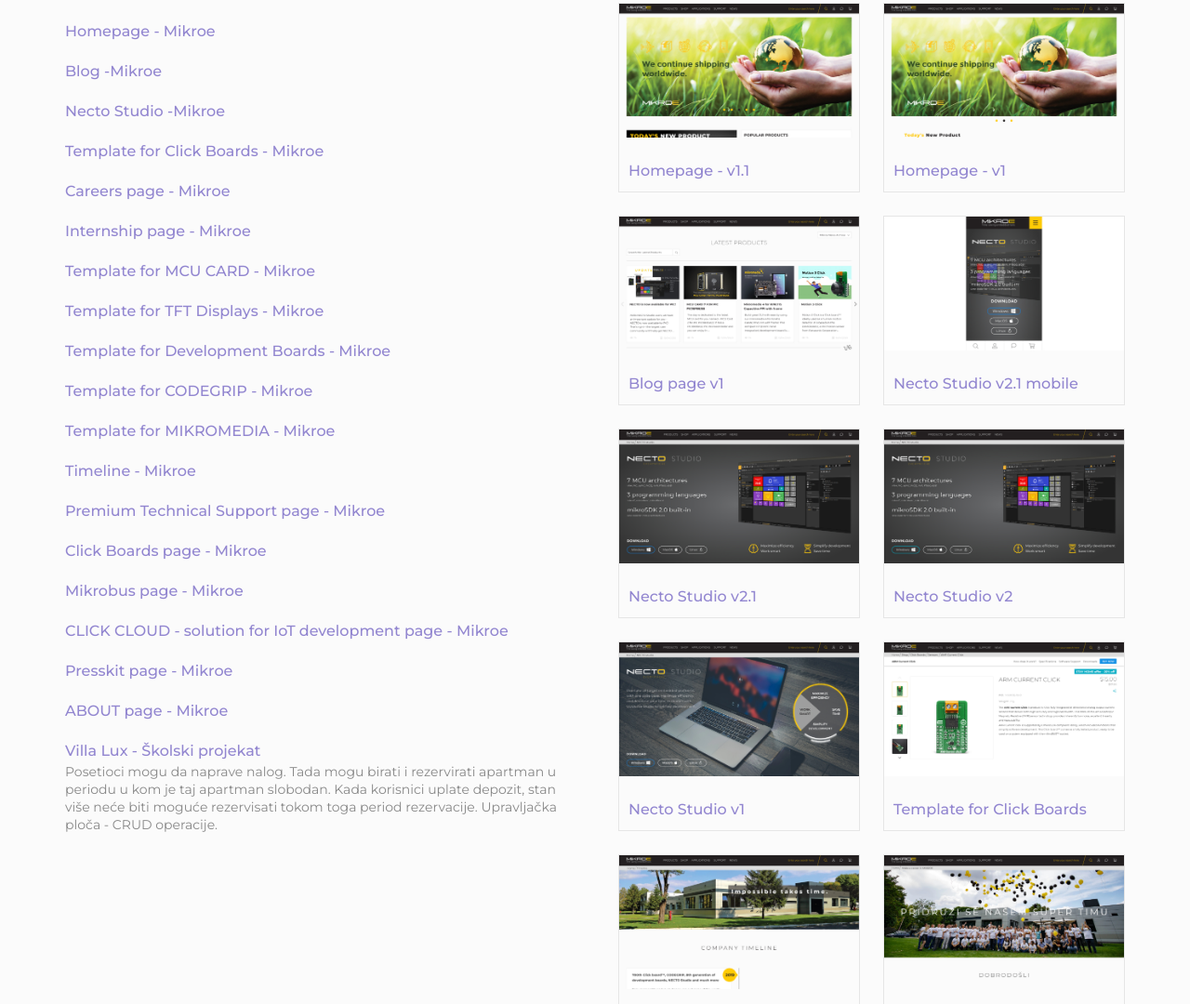
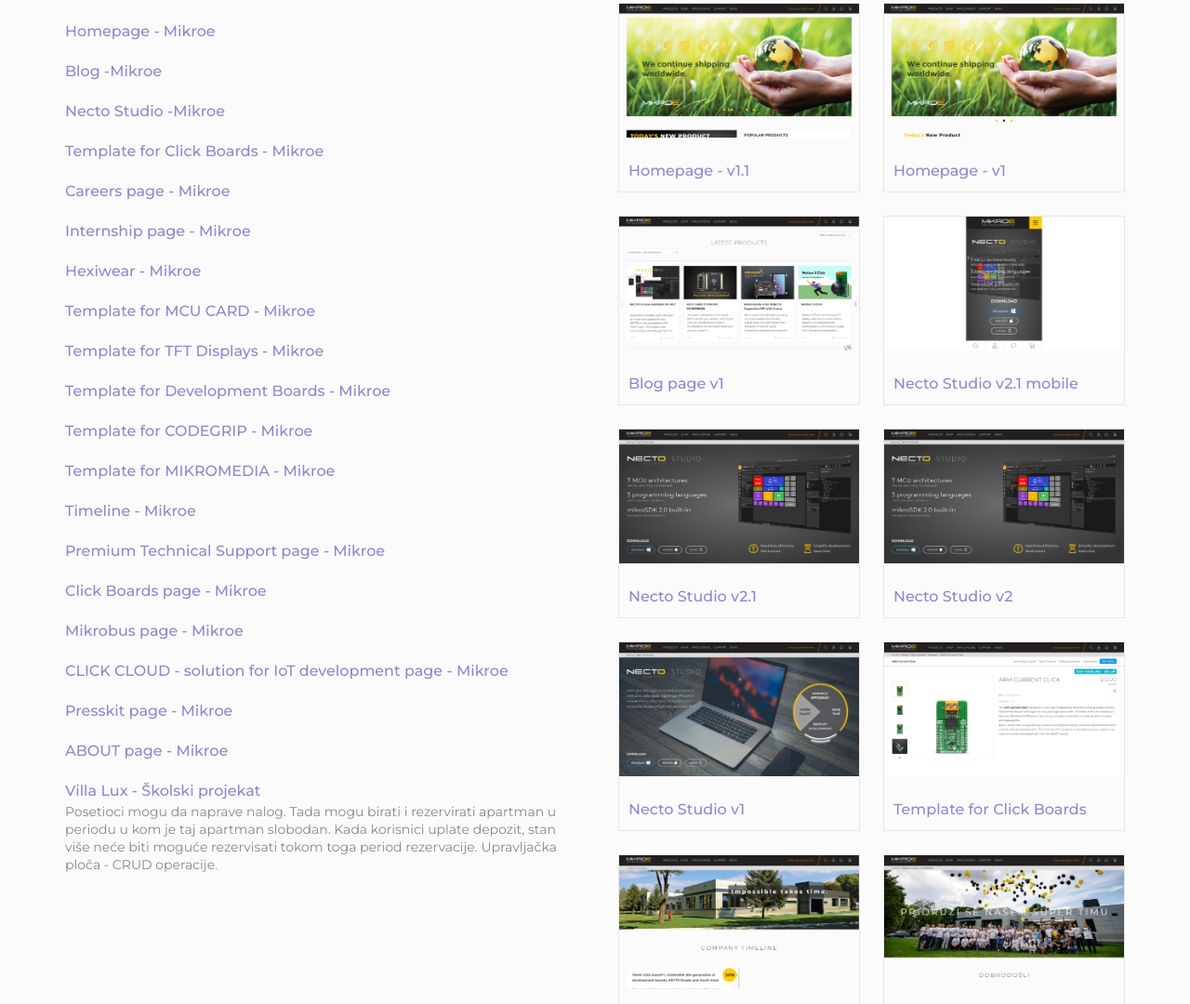
Before and after one commit to Kastro12/kastro12.github.io, a plain HTML site: page index-rs.html in a window 1280 px wide. Shown: the part 2961-4041 px from the top of the page at 93% size. Drawn offline with Linux system fonts and the light colour scheme.

Commit message:
add hexiear project on portfolio

```diff
--- a/index-rs.html
+++ b/index-rs.html
@@ -247,6 +247,11 @@
 
 					<div class="box">
 						<div class="box-img"><img src=""/></div>
+						<p><a href="https://www.mikroe.com/hexiwear" target="__blank">Hexiwear - Mikroe</a></p>
+					</div>
+
+					<div class="box">
+						<div class="box-img"><img src=""/></div>
 						<p><a href="https://www.mikroe.com/mcu-card-2-for-pic-pic18f86j15" target="__blank">Template for MCU CARD - Mikroe</a></p>
 					</div>
 
```
Also changed, not shown: index.html (+5 -0 lines).
